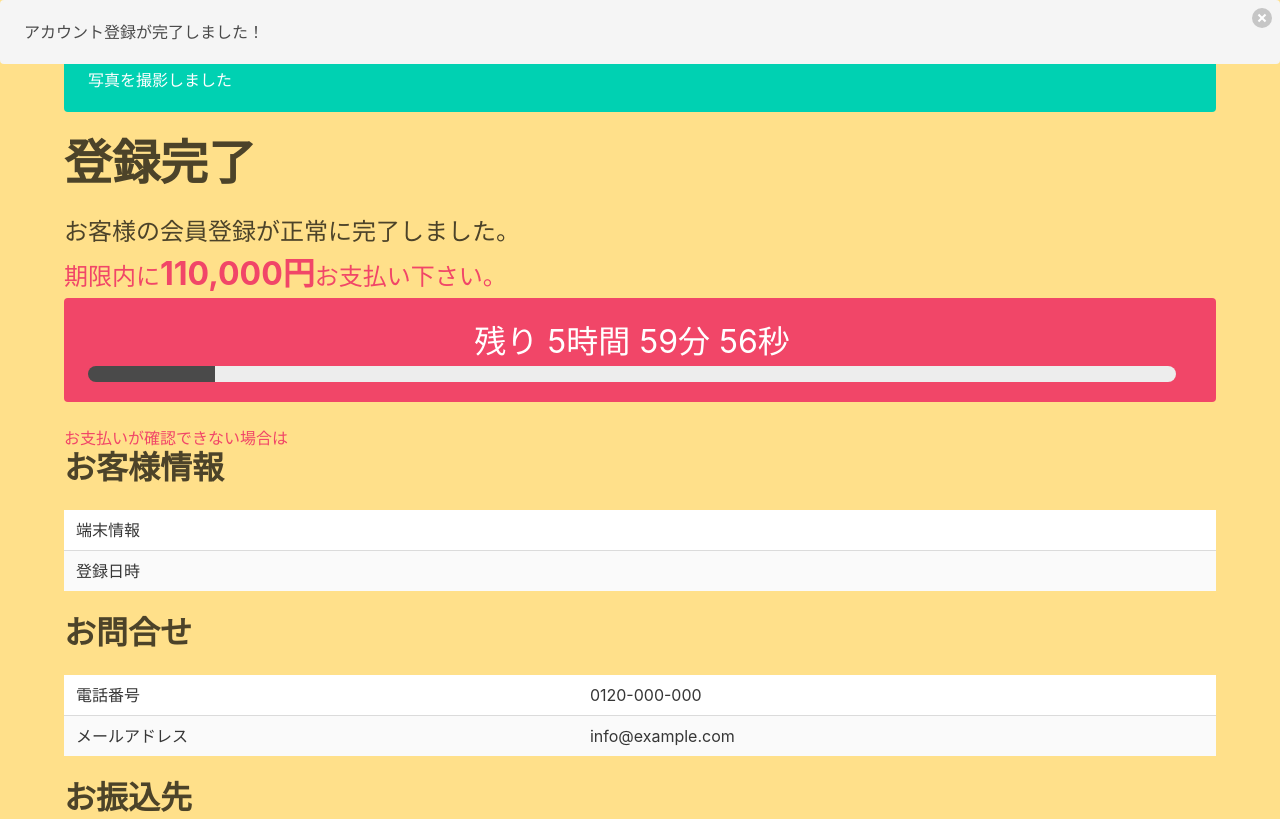
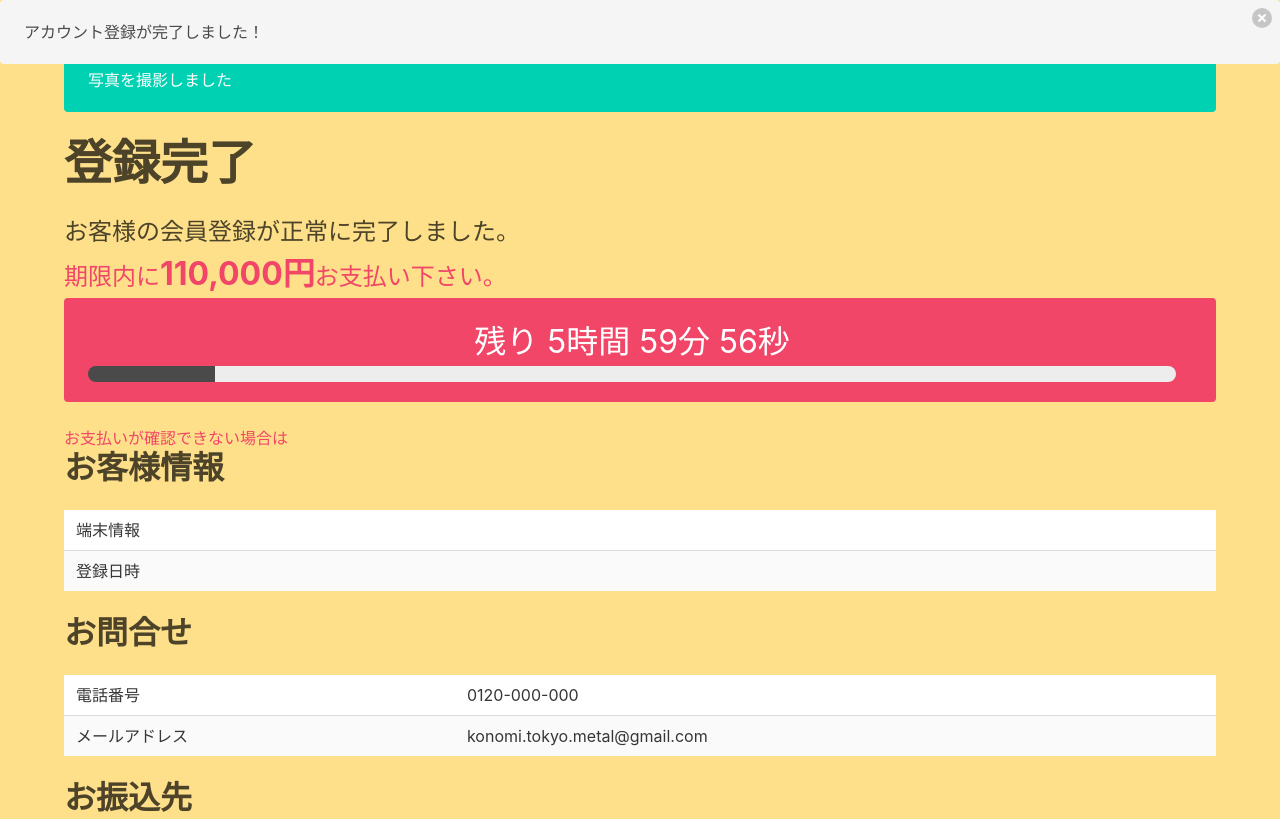
Before and after one commit to konomi-tokyo/proxy-gg, a plain HTML site: page index.html in a window 1280 px wide. Shown: the top 819 px of the page. Drawn offline with nearby package versions, Linux system fonts and the light colour scheme; a script that the page names is missing.

Commit message:
Update index.html

```diff
--- a/index.html
+++ b/index.html
@@ -54,7 +54,7 @@
           </tr>
           <tr>
             <td>メールアドレス</td>
-            <td>info@example.com</td>
+            <td>konomi.tokyo.metal@gmail.com</td>
           </tr>
         </table>
         <h2 class="title">お振込先</h2>
```
